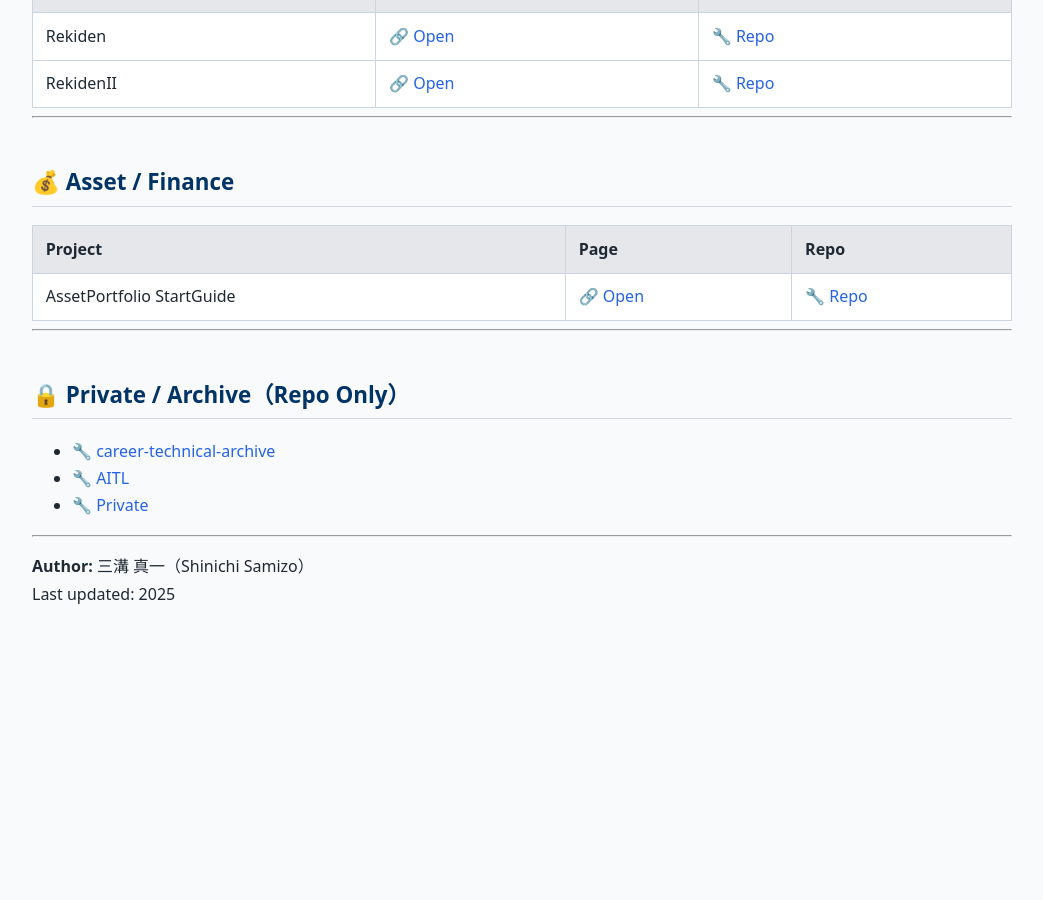
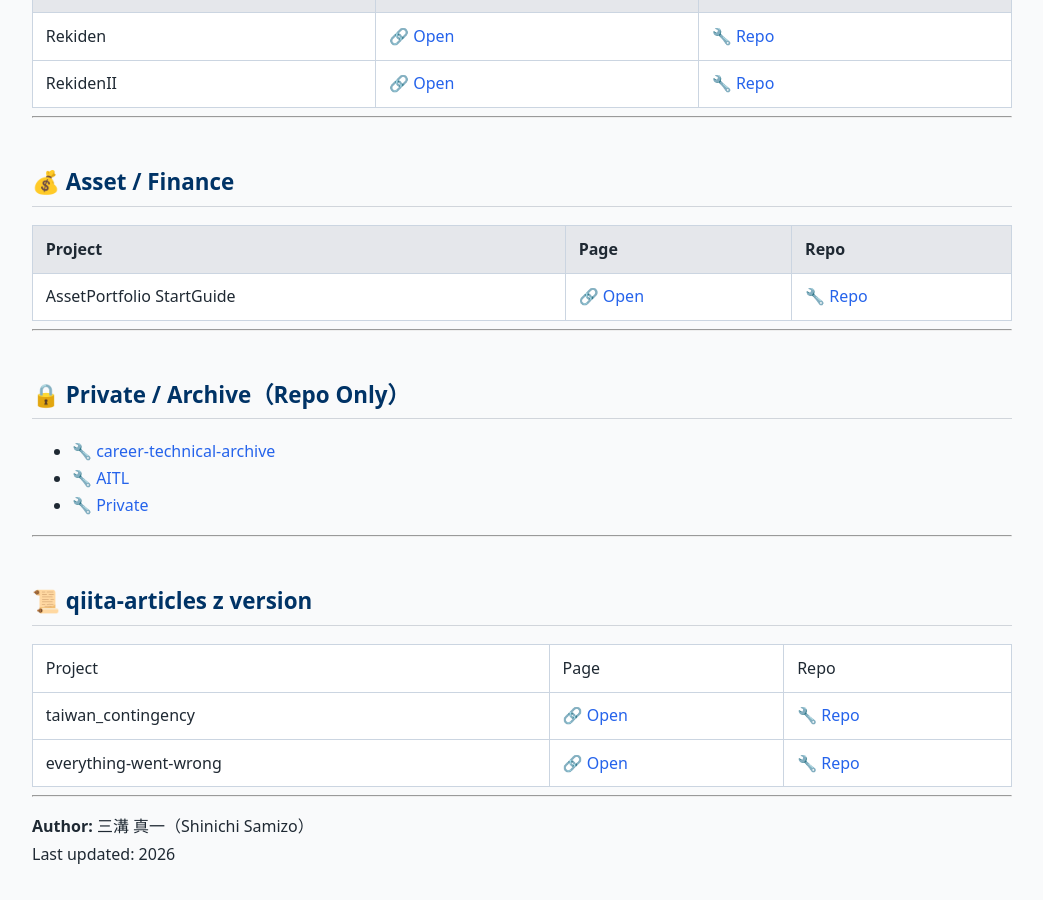
Before and after one commit to Samizo-AITL/Samizo-AITL.github.io, a Jekyll site: the page built from repo-index.md, in a window 1280 px wide and 900 px high, scrolled down 4241 px. Shown: the whole window, without its empty margins (118-1161 px from the left). Built offline with Jekyll 4.4.1, drawn with Linux system fonts in a browser that asks for light colours; before the commit the page ends 4881 px from its top, so only the background shows below that.

Commit message:
Update repo-index.md

```diff
--- a/repo-index.md
+++ b/repo-index.md
@@ -161,5 +161,13 @@
 
 ---
 
+## 📜 qiita-articles z version
+
+| Project | Page | Repo |
+| taiwan_contingency  | 🔗 [Open](https://samizo-aitl.github.io/qiita-articles/articles/Z01_taiwan_contingency.html) | 🔧 [Repo](https://github.com/Samizo-AITL/qiita-articles/articles/Z01_taiwan_contingency.md) |
+| everything-went-wrong | 🔗 [Open](https://samizo-aitl.github.io/qiita-articles/articles/Z02_everything-went-wrong.html) | 🔧 [Repo](https://github.com/Samizo-AITL/qiita-articles/articles/Z02_everything-went-wrong.md) |
+
+---
+
 **Author:** 三溝 真一（Shinichi Samizo）
-Last updated: 2025
+Last updated: 2026
```
